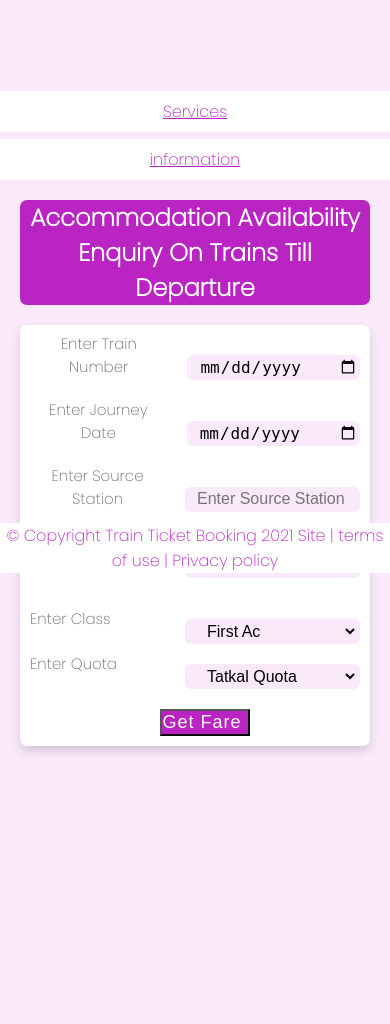
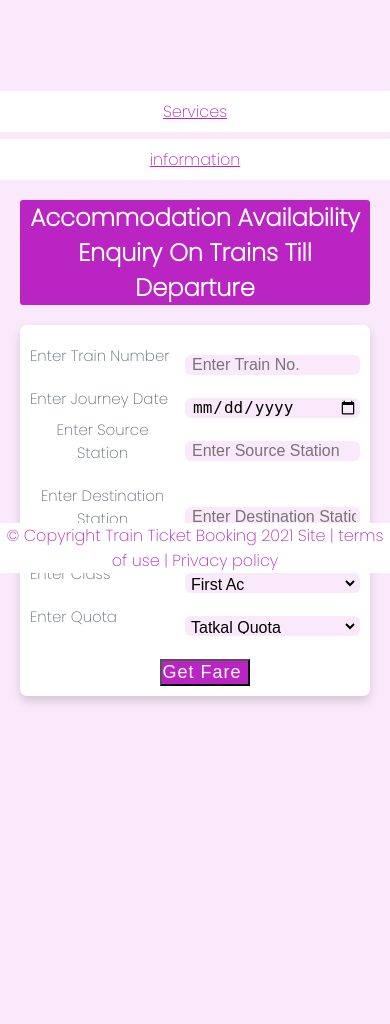
Before and after one commit to PriyaDharshini7140/Train-Ticket-booking, a PHP site: page /fair.html in a window 390 px wide. Shown: the part 271-1295 px from the top of the page. Before the commit the page ends 1024 px from the top, so only its background shows below. Run offline with PHP 8.4, Linux system fonts and the light colour scheme.

Commit message:
final commit

```diff
--- a/fair.html
+++ b/fair.html
@@ -48,7 +48,7 @@
              <form class="f1">
               <div class="revf">
               <label class="l1" >Enter Train Number</label>
-              <input type="date" placeholder="Enter PNR No."></input></div>
+              <input type="text" placeholder="Enter Train No."></input></div>
               <div class="revf" >
                 <label class="l1">Enter Journey Date</label>
                 <input type="date" placeholder="Enter Journey Date"></input></div>
--- a/seat.html
+++ b/seat.html
@@ -48,7 +48,7 @@
           <form class="f1">
               <div class="revf">
               <label class="l1" >Enter Train Number</label>
-              <input type="date" placeholder="Enter PNR No."></input></div>
+              <input type="text" placeholder="Enter Train No."></input></div>
               <div class="revf" >
                 <label class="l1">Enter Journey Date</label>
                 <input type="date" placeholder="Enter Journey Date"></input></div>
--- a/web1.css
+++ b/web1.css
@@ -63,7 +63,7 @@ body::before{
 .bar{
   background-color:#ba24c2;
    color:white;
-   border-radius: 7px;
+   border-radius: 3px;
 }
 .menu a {
   background-color: white;
@@ -77,7 +77,7 @@ body::before{
     color:#ED502E;
   }
   .f1{
-  background-color: white;
+    background-color: white;
     border-radius: 7px;
     padding:10px;
     box-shadow: 0 5px 10px rgba(0, 0, 0, 0.15);}
@@ -86,8 +86,8 @@ body::before{
     border-radius: 6px;
     font-size: 16px;
     outline: none;
-    padding-left: 10px;
-  background: #fae9fb;
+    padding-left:5px;
+    background: #fae9fb;
     border: 2px solid transparent;
     transition: all 0.3s ease;
     width:175px;
@@ -122,8 +122,8 @@ body::before{
     border-radius: 6px;
     font-size: 16px;
     outline: none;
-    padding-left: 16px;
-  background: #fae9fb;
+
+    background: #fae9fb;
 
     border: 2px solid transparent;
     transition: all 0.3s ease;
@@ -132,7 +132,7 @@ body::before{
 
   }
   .l1{
-    margin-right:20px;
+    margin-right:10px;
   }
   .revf{
     margin-top:20px; display:flex; justify-content:space-between;
@@ -143,7 +143,7 @@ body::before{
   width: 50%;
   padding: 0 20px;
   text-align: center;
-
+  height: 100%;
 }
 .footer{
   position:fixed;
@@ -179,7 +179,6 @@ body::before{
 }
 
 @media only screen and (max-width: 620px) {
-  /* For mobile phones: */
   .menu, .main, .right {
     width: 100%;
   }
@@ -190,3 +189,17 @@ justify-content: center;
 height: fit-content;
 width: 100%;
 }
+@media only screen and (max-width: 620px) {
+  input{
+    height:20px;
+    width:175px;
+
+  }
+  input[date]{
+    height:20px;
+    width:175px;
+  }
+  .cars{
+    height:20px;
+    width:175px;
+  }}
```
